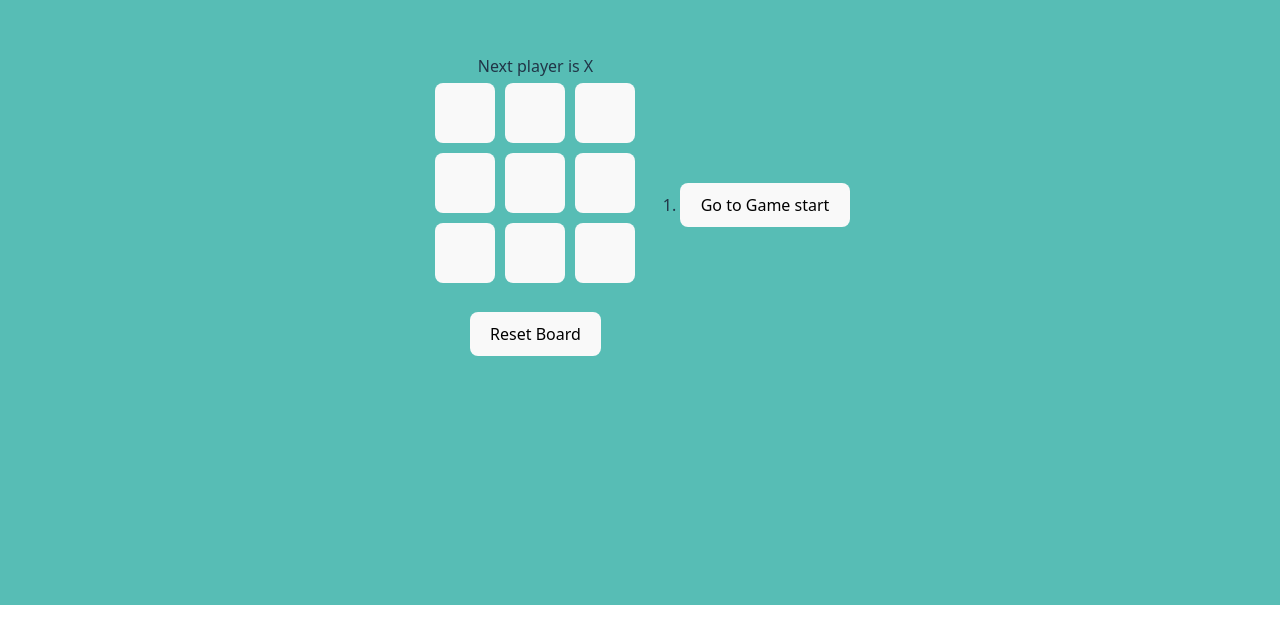
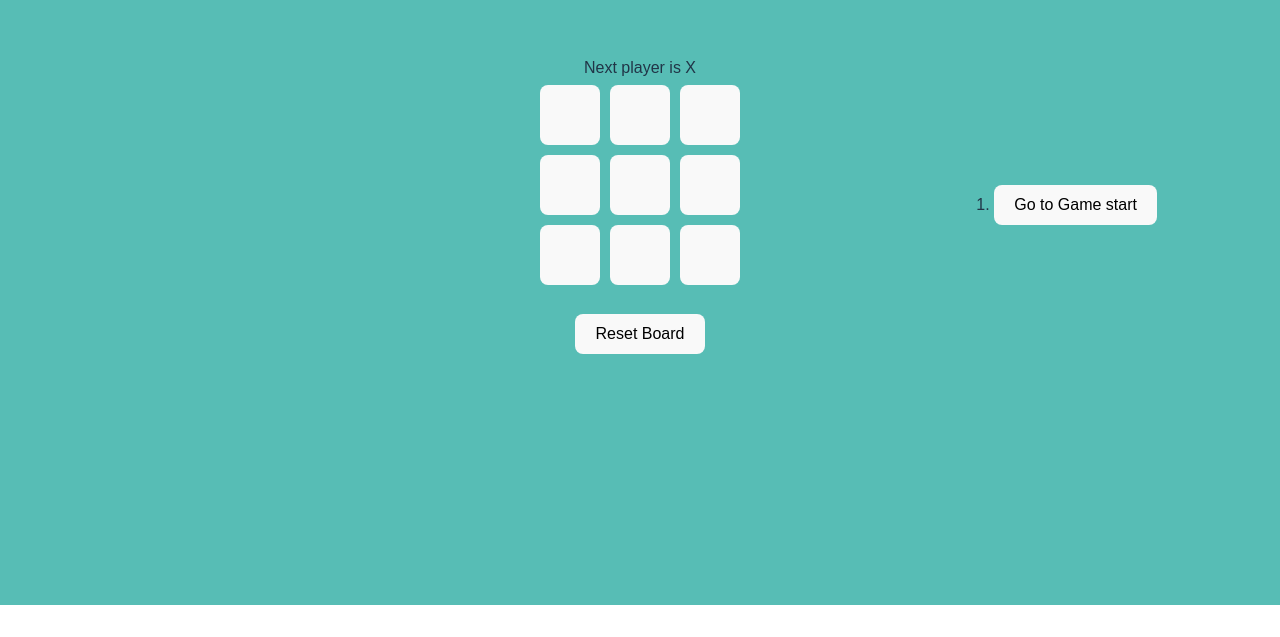
Before and after one commit to Sahil-Singh23/Tic-Tac-Toe, a React (Vite) app: page / in a window 1280 px wide. Shown: the part 195-832 px from the top of the page. Before the commit the page ends 800 px from the top, so only its background shows below. Built offline with nearby package versions, Linux system fonts and the light colour scheme.

Commit message:
created styles for the board

```diff
--- a/src/App.css
+++ b/src/App.css
@@ -1,67 +1,61 @@
-#root {
-  max-width: 1280px;
-  margin: 0 auto;
-  padding: 2rem;
-  text-align: center;
+body {
+  background: #57bdb5;
+  height: 100vh;
+  margin: 0;
+  display: flex; /* make body a flex container */
+  justify-content: center; /* center game horizontally */
+  align-items: center; /* align from the top (use center if you want vertical centering) */
+  font-family: sans-serif;
 }
 
-.logo {
-  height: 6em;
-  padding: 1.5em;
-  will-change: filter;
-  transition: filter 300ms;
-}
-.logo:hover {
-  filter: drop-shadow(0 0 2em #646cffaa);
-}
-.logo.react:hover {
-  filter: drop-shadow(0 0 2em #61dafbaa);
+#root {
+  width: 100%;
+  height: 100%;
+  max-width: 1280px;
+  padding: 2rem;
 }
 
-@keyframes logo-spin {
-  from {
-    transform: rotate(0deg);
-  }
-  to {
-    transform: rotate(360deg);
-  }
+.game {
+  display: flex;
+  justify-content: center; /* keep content centered overall */
+  align-items: center;
+  width: 100%;
+  height: 100%;
+  position: relative;
 }
 
-@media (prefers-reduced-motion: no-preference) {
-  a:nth-of-type(2) .logo {
-    animation: logo-spin infinite 20s linear;
-  }
+.game-board {
+  position: absolute;
+  display: flex;
+  flex-direction: column;
+  align-items: center;
 }
 
-.card {
-  padding: 2em;
+.game-info {
+  margin-left: 70%; /* push to right side */
+  text-align: left;
 }
 
-.read-the-docs {
-  color: #888;
-}
 .board-row {
   display: flex;
 }
+
 .button {
   width: 60px;
   height: 60px;
   font-size: 24px;
   margin: 5px;
   cursor: pointer;
+  display: flex;
+  align-items: center; /* center X or O vertically */
+  justify-content: center; /* center X or O horizontally */
+}
 
-  display: flex; /* make the button a flex container */
-  align-items: center; /* center vertically */
-  justify-content: center; /* center horizontally */
+/* Optional styling for list */
+.game-info ol {
+  padding-left: 20px;
 }
-body {
-  background: #57bdb5;
-  min-height: 100vh;
-  margin: 0;
-  /* font-family: "JetBrains Mono", "Fira Mono", "Menlo", monospace; */
+
+.game-info button {
+  margin: 0.25rem 0;
 }
-.game {
-  display: flex; /* make the button a flex container */
-  align-items: center; /* center vertically */
-  justify-content: center; /* center horizontally */
-}
```
